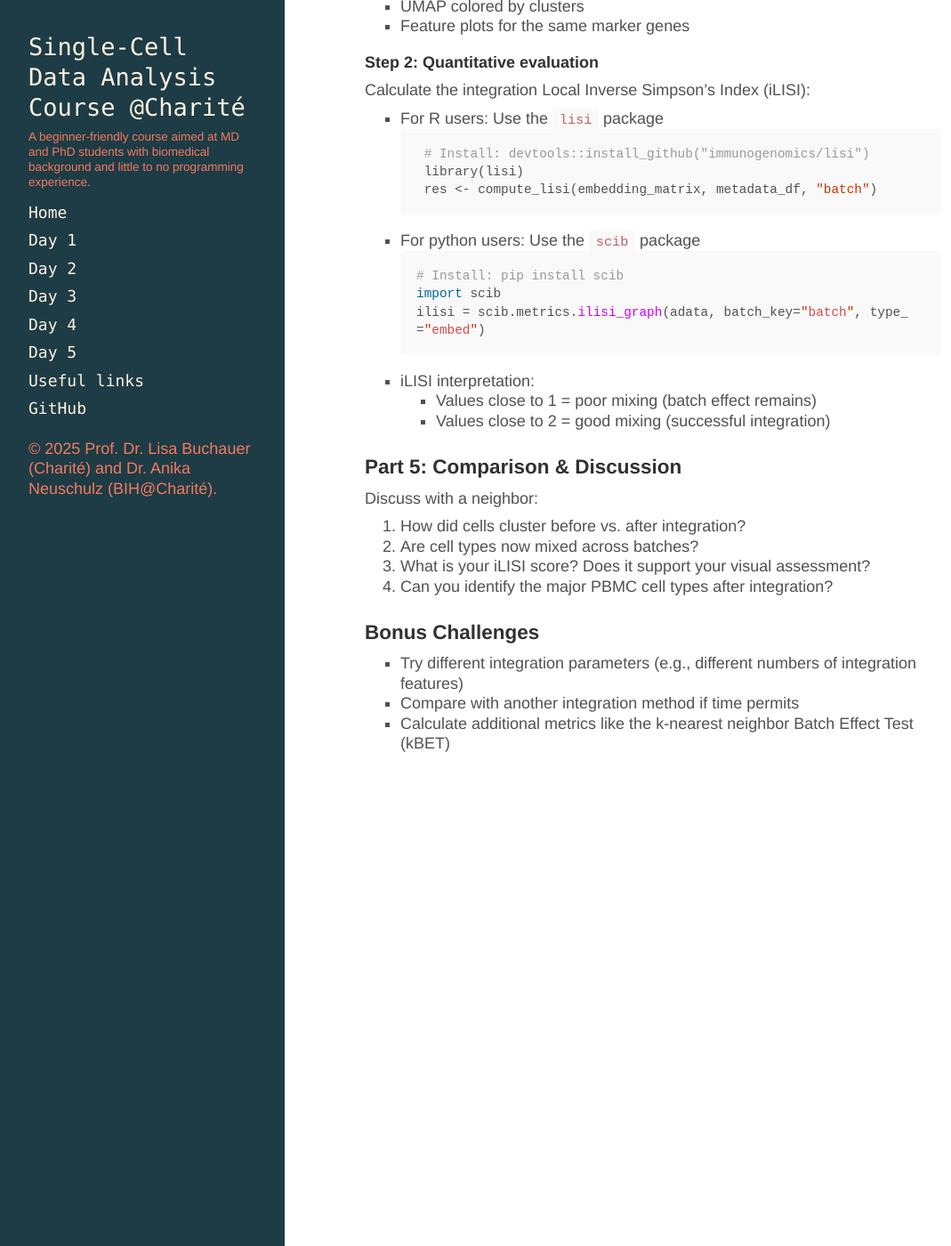
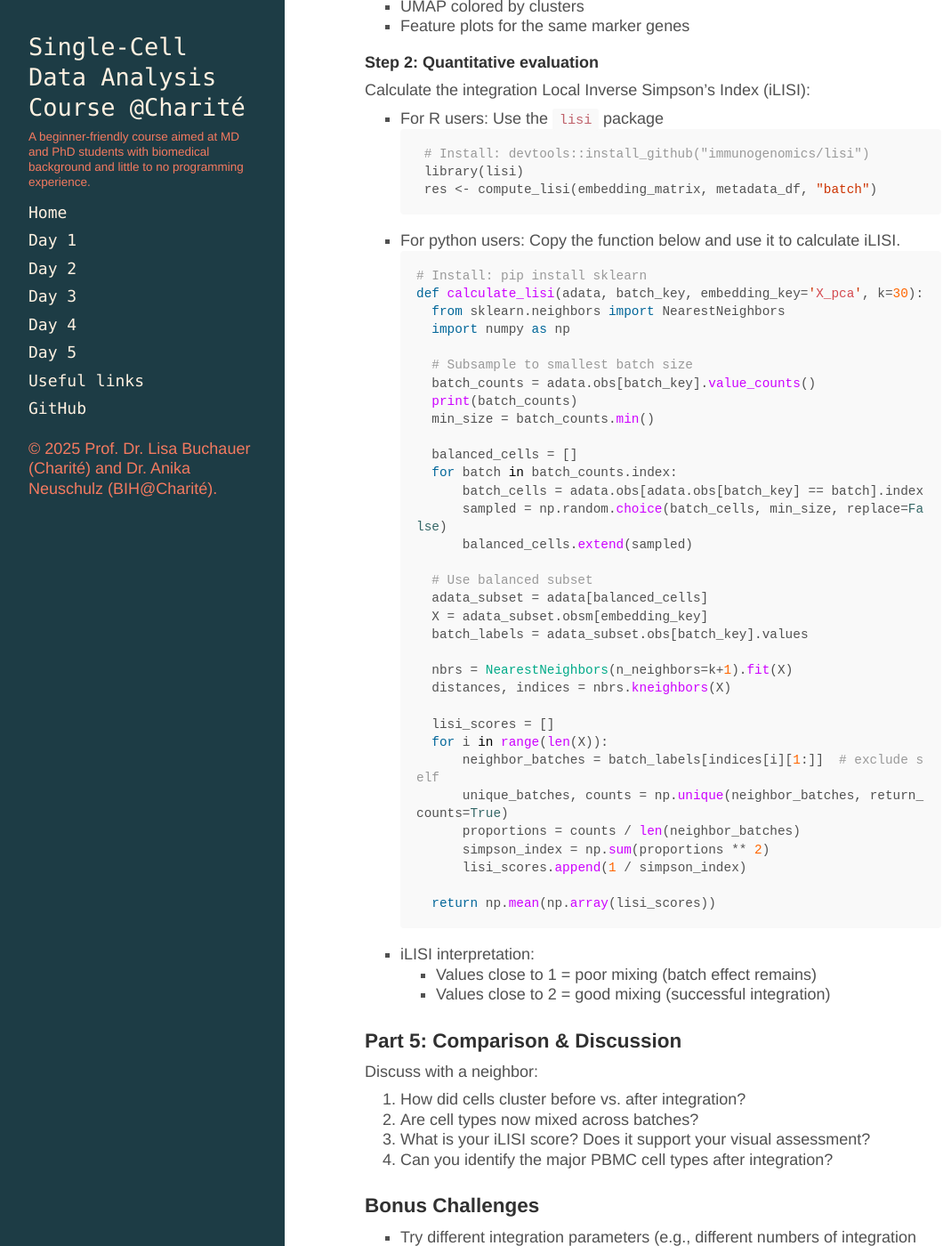
Before and after one commit to buchauer-lab/charite-sc-data-course, a Jekyll site: the page built from docs/integrationexercise.md, in a window 1280 px wide and 1400 px high, scrolled down 1385 px. Shown: the whole window at 89% size, without its empty margins (4-1073 px from the left). Built offline with Jekyll 4.4.1, drawn with Linux system fonts in a browser that asks for light colours; nearby versions of some CDN libraries; a style sheet for code colours, icons or effects is not loaded; our own code applies the rules of GitHub Pages for plain Markdown files.

Commit message:
change ilisi for python

````diff
--- a/docs/integrationexercise.md
+++ b/docs/integrationexercise.md
@@ -67,11 +67,41 @@ Calculate the integration Local Inverse Simpson's Index (iLISI):
  res <- compute_lisi(embedding_matrix, metadata_df, "batch")
 ```
 
-- For python users: Use the `scib` package
+- For python users: Copy the function below and use it to calculate iLISI.
 ```python
-# Install: pip install scib
-import scib
-ilisi = scib.metrics.ilisi_graph(adata, batch_key="batch", type_="embed")
+# Install: pip install sklearn
+def calculate_lisi(adata, batch_key, embedding_key='X_pca', k=30):
+    from sklearn.neighbors import NearestNeighbors
+    import numpy as np
+
+    # Subsample to smallest batch size
+    batch_counts = adata.obs[batch_key].value_counts()
+    print(batch_counts)
+    min_size = batch_counts.min()
+
+    balanced_cells = []
+    for batch in batch_counts.index:
+        batch_cells = adata.obs[adata.obs[batch_key] == batch].index
+        sampled = np.random.choice(batch_cells, min_size, replace=False)
+        balanced_cells.extend(sampled)
+
+    # Use balanced subset
+    adata_subset = adata[balanced_cells]
+    X = adata_subset.obsm[embedding_key]
+    batch_labels = adata_subset.obs[batch_key].values
+
+    nbrs = NearestNeighbors(n_neighbors=k+1).fit(X)
+    distances, indices = nbrs.kneighbors(X)
+
+    lisi_scores = []
+    for i in range(len(X)):
+        neighbor_batches = batch_labels[indices[i][1:]]  # exclude self
+        unique_batches, counts = np.unique(neighbor_batches, return_counts=True)
+        proportions = counts / len(neighbor_batches)
+        simpson_index = np.sum(proportions ** 2)
+        lisi_scores.append(1 / simpson_index)
+
+    return np.mean(np.array(lisi_scores))
 ```
 - iLISI interpretation:
   - Values close to 1 = poor mixing (batch effect remains)
````
